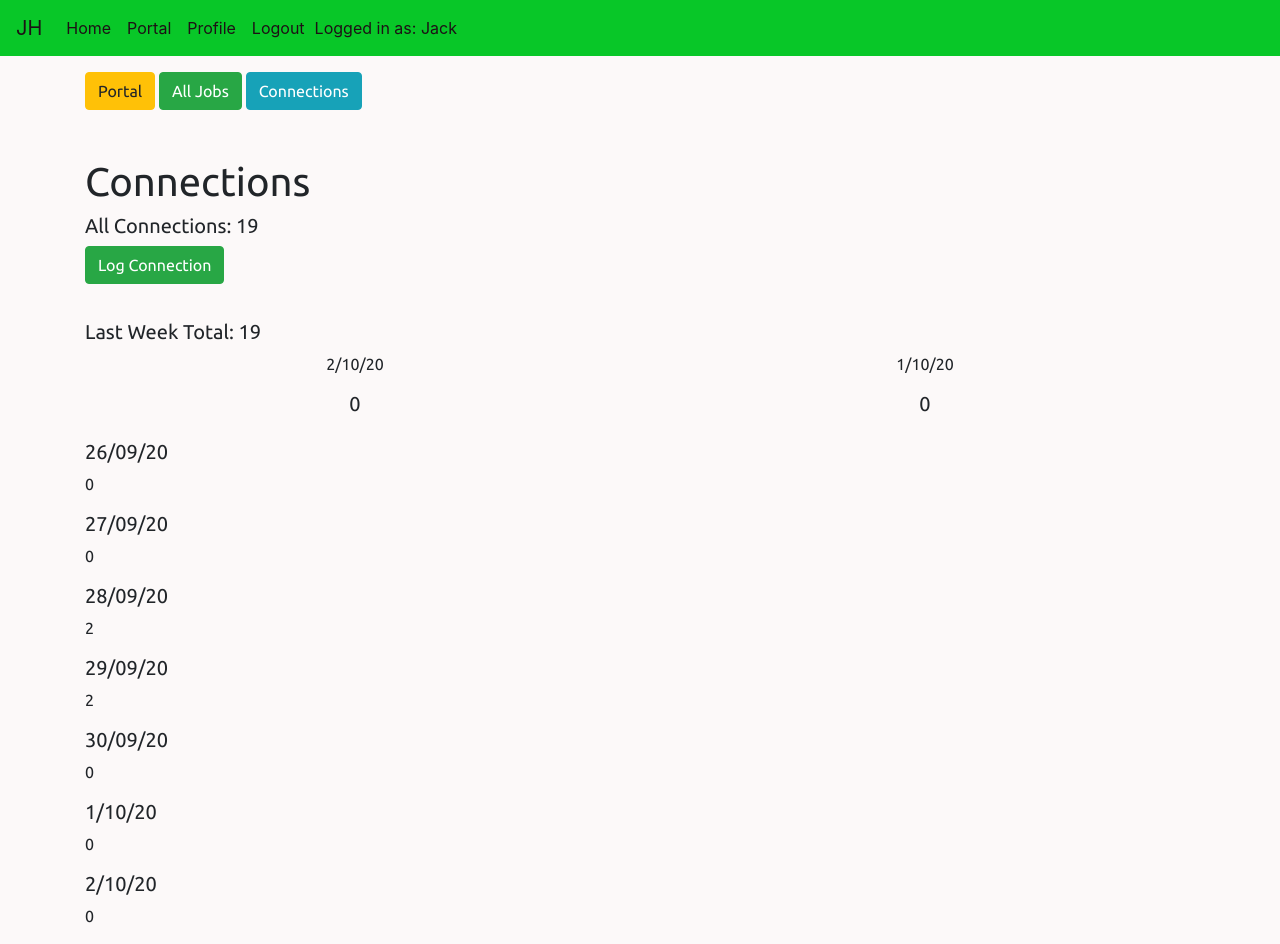
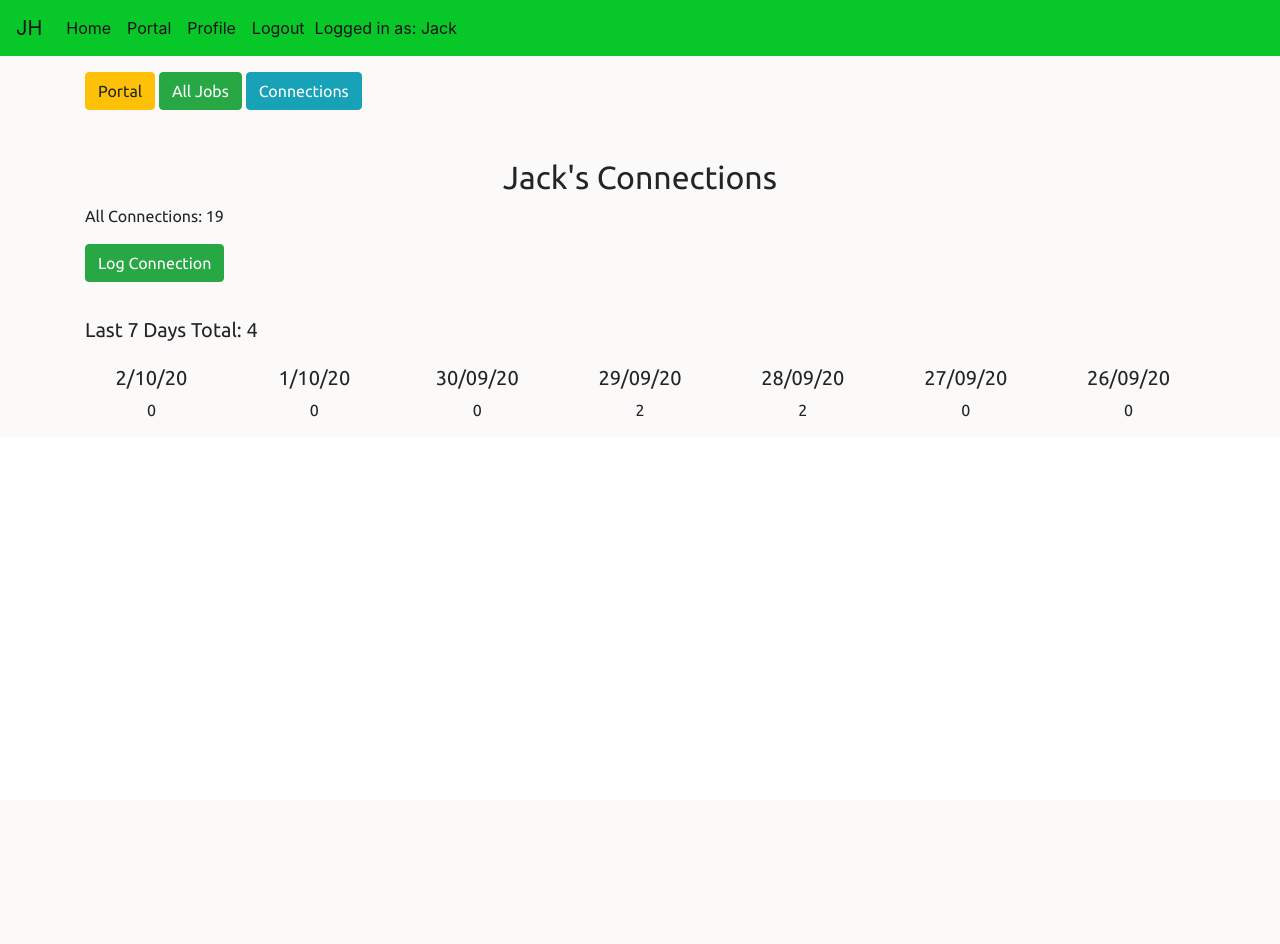
Before and after one commit to JackSnowdon/JobHunter, a Django app: page /portal/connections/ in a window 1280 px wide. After the commit the page ends 417 px from the top, so only its background shows below. Run offline with Django 3.2, Linux system fonts and the light colour scheme; a user stored in the database is signed in; data comes from the database, SQL or seed files in the repository; both versions use the stored data as it was after the commit; parts of the project's set-up code (start-up, migrations or seed data) failed here and were passed over; some libraries are stand-ins or nearby versions.

Commit message:
UX updates

```diff
--- a/portal/templates/connections.html
+++ b/portal/templates/connections.html
@@ -12,8 +12,8 @@
 
 <section class="header">
     <div class="row">
-        <div class="col-12">
-            <h1>Connections</h1>
+        <div class="col-12 text-center">
+            <h2>{{ user.profile }}'s Connections</h2>
         </div>
     </div>
 </section>
@@ -21,7 +21,7 @@
 <section class="connections">
     <div class="row mb-3">
         <div class="col-12 mb-3">
-            <h5>All Connections: {{ total_cons }}</h5>
+            <p>All Connections: {{ total_cons }}</p>
             <a href="{% url 'new_connection_entry' %}" role="button" class="btn btn-success mb-1" aria-disabled="false">Log Connection</a>
         </div>
     </div>
@@ -30,26 +30,19 @@
 <section class="last-week mb-3">
     <div class="row">
         <div class="col-12">
-            <h5>Last Week Total: {{ week_cons_total }}</h5>
-        </div>
-        <div class="col-md text-center">
-            <p>{{ today|date:"j/m/y" }}</p>
-            <h5>{{ today_cons_total }}</h5>
-        </div>
-        <div class="col-md text-center">
-            <p>{{ yday|date:"j/m/y" }}</p>
-            <h5>{{ yday_cons_total }}</h5>
+            <h5>Last 7 Days Total: {{ week_cons_total }}</h5>
         </div>
     </div>
 </section>
 
 <section class="test">
     <div class="row">
-        <div class="col-12">
-            {% for date, amount in weeks_data.items %}
+        {% for date, amount in weeks_data.items %}
+        <div class="col-md text-center">
             <h5>{{ date|date:"j/m/y" }}</h5>
-            <p>{{ amount }}</p>{% endfor %}
+            <p>{{ amount }}</p>
         </div>
+        {% endfor %}
     </div>
 </section>
 
--- a/portal/views.py
+++ b/portal/views.py
@@ -201,22 +201,19 @@
         messages.error(request, f"Log Connections To Access Connections", extra_tags="alert")
         return redirect("new_connection_entry")
     total_cons = get_sum_value(cons, "all")
-    _, today_cons_total = get_single_day_cons(cons, 0)
-    yday, yday_cons_total = get_single_day_cons(cons, 1)
-    week_cons_total = get_sum_value(cons, 7)
+    week_cons_total = get_sum_value(cons, 6)
     last_week_dates = return_day_list(today, 6)
+    last_week_dates.reverse()
     weeks_data = return_day_values(last_week_dates, cons)
-    return render(request, "connections.html", {"cons": cons, "today": today, "yday": yday,
+    return render(request, "connections.html", {"cons": cons, "today": today,
                                             "total_cons": total_cons,
-                                            "today_cons_total": today_cons_total,
-                                            "yday_cons_total": yday_cons_total,
                                             "week_cons_total": week_cons_total, "weeks_data": weeks_data})
 
 
 def return_day_list(today, days):
     """
     Takes today (datetime)
-    start_date (datetime)
+    days(amount of days from today) (datetime)
 
     returns list of days between two dates formated for zingcharts
     """
```
Also changed, not shown: db.sqlite3.
